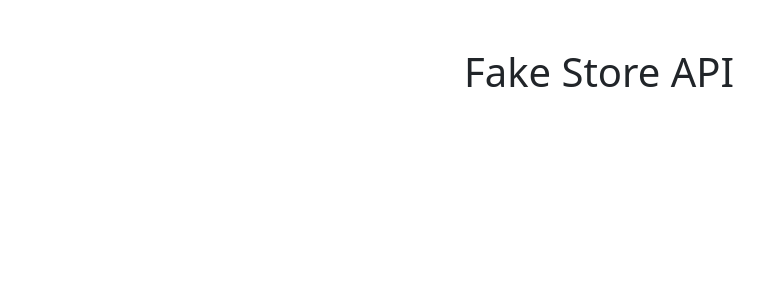
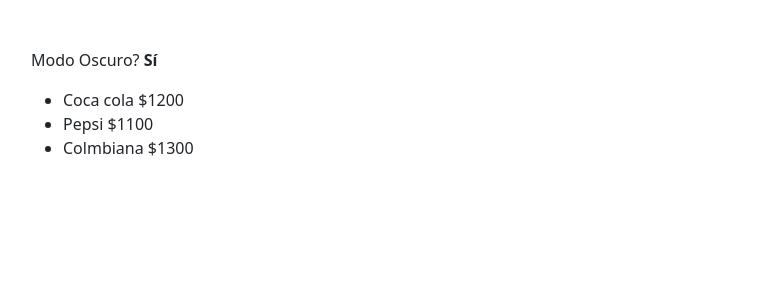
Before and after one commit to DRamirezMartinez/CLASEREACT2024, a React (Vite) app in the folder segundaClase/: page / in a window 1280 px wide. Shown: the top 300 px of the page, without its empty margins (41-805 px from the left). Built offline with nearby package versions, Linux system fonts and the light colour scheme; no server answers.

Commit message:
clase13Firebase

```diff
--- a/segundaClase/package.json
+++ b/segundaClase/package.json
@@ -10,6 +10,7 @@
     "preview": "vite preview"
   },
   "dependencies": {
+    "firebase": "^10.8.0",
     "react": "^18.2.0",
     "react-dom": "^18.2.0"
   },
--- a/segundaClase/src/App.jsx
+++ b/segundaClase/src/App.jsx
@@ -4,7 +4,8 @@
 
 // import EjemploPromesa from "./clase6/EjemploPromesa";
 // import Map from "./Map";
-import CompFetch from "./Clase7/CompFetch";
+import Contexto from "./Clase11/contexto";
+
 // import Map2 from "./Map2";
 // import Promesas from "./clase6/Promesas";
 
@@ -12,7 +13,7 @@
 
   return (
     <>
-    <CompFetch />
+    <Contexto />
     </>
   )
 }
--- /dev/null
+++ b/segundaClase/src/Clase11/Contexto.jsx
@@ -0,0 +1,58 @@
+import { createContext, useContext, useState } from "react";
+
+/* sin contexto
+const Componente1 = ({modoOscuro}) => {
+    return (
+        <Componente2 modoOscuro = {modoOscuro}/>
+    )
+}
+
+const Componente2 = ({modoOscuro}) => {
+    return (
+        <p>Modo Oscuro? <b> {modoOscuro} </b> </p>
+    )
+} */
+
+//definimos un contexto
+const ThemeContext = createContext(); //themecontext es para envolver todo el contexto que queremos
+
+//con contexto
+
+const Componente1 = () => {
+    return (
+        <Componente2/>
+    )
+}
+const Componente2 = () => {
+    const {modoOscuro, productos} = useContext(ThemeContext)
+
+        return (
+            <div className="container">
+                <p>Modo Oscuro? <b> {modoOscuro} </b> </p>
+                <ul>
+                    {productos.map(item => (
+                        <li key={item.id}> {item.nombre} ${item.precio} </li>
+                    ))}
+                </ul>
+            </div>
+
+        )
+    }
+
+const Contexto = () => {
+    const [modoOscuro, setModoOscuro] = useState ('Sí');
+    const productos = [
+        {id:1, nombre:'Coca cola', precio:1200},
+        {id:2, nombre:'Pepsi', precio:1100},
+        {id:3, nombre:'Colmbiana', precio:1300}
+    ]
+    return (
+        <div className="container m-5">
+            <ThemeContext.Provider value={{modoOscuro, productos}}>
+                 <Componente1/>
+            </ThemeContext.Provider>
+        </div>
+
+    )
+}
+export default Contexto;
--- a/segundaClase/src/main.jsx
+++ b/segundaClase/src/main.jsx
@@ -2,6 +2,24 @@
 import ReactDOM from 'react-dom/client'
 import App from './App.jsx'
 
+
+// Import the functions you need from the SDKs you need
+import { initializeApp } from "firebase/app";
+// TODO: Add SDKs for Firebase products that you want to use
+// https://firebase.google.com/docs/web/setup#available-libraries
+
+// Your web app's Firebase configuration
+const firebaseConfig = {
+  apiKey: "AIzaSyA91936D2GJVX8gq3JjxpsxkRPQzK_AtOM",
+  authDomain: "prueba-primer-intento.firebaseapp.com",
+  projectId: "prueba-primer-intento",
+  storageBucket: "prueba-primer-intento.appspot.com",
+  messagingSenderId: "1000991777062",
+  appId: "1:1000991777062:web:c1e5f31b6ab3f25bab61e7"
+};
+
+// Initialize Firebase
+initializeApp(firebaseConfig);
 
 ReactDOM.createRoot(document.getElementById('root')).render(
   <React.StrictMode>
```
Also changed, not shown: 1 other file (tests, documents, lock files or other folders).
